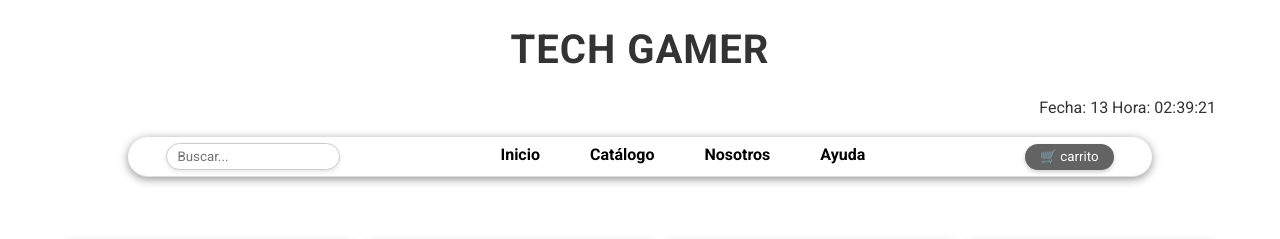
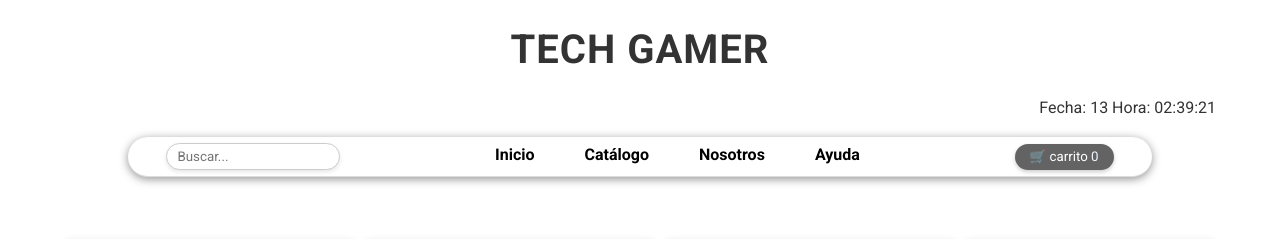
Before and after one commit to YanStrike2025/YanStrike2025.github.io, a React (Vite) app: page / in a window 1280 px wide. Shown: the top 239 px of the page. Built offline with nearby package versions, Linux system fonts and the light colour scheme.

Commit message:
update sabado

```diff
--- a/src/App.jsx
+++ b/src/App.jsx
@@ -1,19 +1,20 @@
+import { useState } from "react";
 import { Header } from "../src/components/Header/Header.jsx";
 import { Home } from "./components/Home/Home.jsx";
 
+const App = () => {
+  const [contadorCarrito, setcontadorCarrito] = useState(0);
 
+  const agregarCarrito = () => {
+    setcontadorCarrito(contadorCarrito + 1);
+  };
 
+  return (
+    <div className="app">
+      <Header contadorCarrito={contadorCarrito} />
+      <Home agregarCarrito={agregarCarrito} />
+    </div>
+  );
+};
 
-
-function App() {
-// codigo js entre antes del return
-var contador = 0;
-  return (
-    <>
-    <Header />
-    <Home />
-    </>
-  )
-}
-
-export default App
+export default App;
--- a/src/components/Header/Header.jsx
+++ b/src/components/Header/Header.jsx
@@ -1,6 +1,5 @@
-import React from 'react';
+import React, { useState, useEffect } from 'react';
 import '../Header/Header.css';
-import { useState, useEffect } from "react";
 
 const titulo = 'TECH GAMER';
 
@@ -16,8 +15,7 @@ const Buscador = ({ placeholder = 'Buscar...' }) => (
   </div>
 );
 
-function BarraCentro() {
-  return (
+const BarraCentro = () => (
   <div className="barra-centro" id="ventanas">
     <a href="#">Inicio</a>
     <a href="#">Catálogo</a>
@@ -25,11 +23,10 @@ function BarraCentro() {
     <a href="#">Ayuda</a>
   </div>
 );
-}
 
-const Carrito = () => (
+const Carrito = ({ contadorCarrito }) => (
   <button className="carrito">
-    🛒 carrito<span id="contador" className="contador-carrito"></span>
+    🛒 carrito <span id="contador" className="contador-carrito">{contadorCarrito}</span>
   </button>
 );
 
@@ -41,11 +38,11 @@ const MenuHamburguesa = () => (
   </div>
 );
 
-const BarraNavegacion = () => (
+const BarraNavegacion = ({ contadorCarrito }) => (
   <nav className="barra-navegacion">
     <Buscador />
     <BarraCentro />
-    <Carrito />
+    <Carrito  contadorCarrito={contadorCarrito} />
     <MenuHamburguesa />
   </nav>
 );
@@ -56,8 +53,6 @@ function FechaHora() {
     const actualizar = () => {
       const fecha = new Date();
       const dia = fecha.getDate().toString().padStart(2, "0");
-      // const mes = (fecha.getMonth() + 1).toString().padStart(2, "0");
-      // const anio = fecha.getFullYear();
       const hora = fecha.getHours().toString().padStart(2, "0");
       const minutos = fecha.getMinutes().toString().padStart(2, "0");
       const segundos = fecha.getSeconds().toString().padStart(2, "0");
@@ -73,10 +68,10 @@ function FechaHora() {
   return <div id="fecha-hora">{fechaHora}</div>;
 }
 
-export const Header = () => (
+export const Header = ({ contadorCarrito }) => (
   <>
     <TituloPagina />
     <FechaHora />
-    <BarraNavegacion />
+    <BarraNavegacion contadorCarrito={contadorCarrito} />
   </>
 );
--- a/src/components/Home/Home.jsx
+++ b/src/components/Home/Home.jsx
@@ -1,5 +1,6 @@
-import React from 'react'
+import React from 'react';
 import '../Home/Home.css';
+
 const productos = [
   {
     id: '1',
@@ -10,7 +11,6 @@ const productos = [
       'Placa madre Z790 para Intel 12ª/13ª gen con WiFi 6E, PCIe 5.0 y soporte DDR5.',
     precio: 379,
   },
-  // Se eliminó el producto duplicado
   {
     id: '2',
     titulo: 'ASUS ROG Strix Z790-E',
@@ -49,7 +49,7 @@ const productos = [
   },
 ];
 
-export const Home = () => {
+export const Home = ({ agregarCarrito }) => {
   return (
     <div className="contenedor-principal">
       <div className="contenedor-productos">
@@ -65,7 +65,12 @@ export const Home = () => {
               <h3>{producto.titulo}</h3>
               <p>{producto.descripcion}</p>
               <p>${producto.precio}</p>
-              <button className="añadir-carrito">AGREGAR AL CARRITO</button>
+              <button
+                className="añadir-carrito"
+                onClick={agregarCarrito}
+              >
+                AGREGAR AL CARRITO
+              </button>
             </div>
           ))}
       </div>
@@ -80,7 +85,7 @@ export const Home = () => {
         </div>
       </div>
     </div>
-  )
-}
+  );
+};
 
 export default Home;
```
Lines whose indentation alone changed are shown as unchanged.
